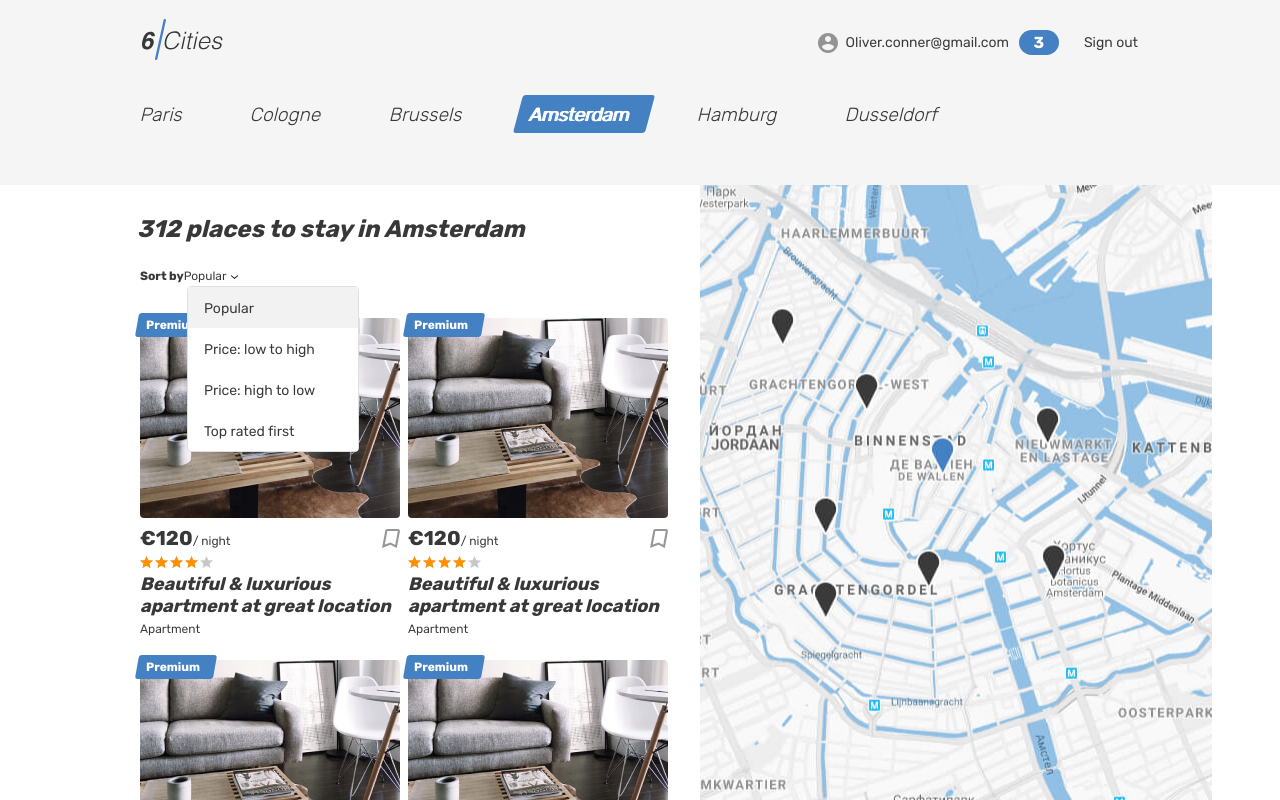
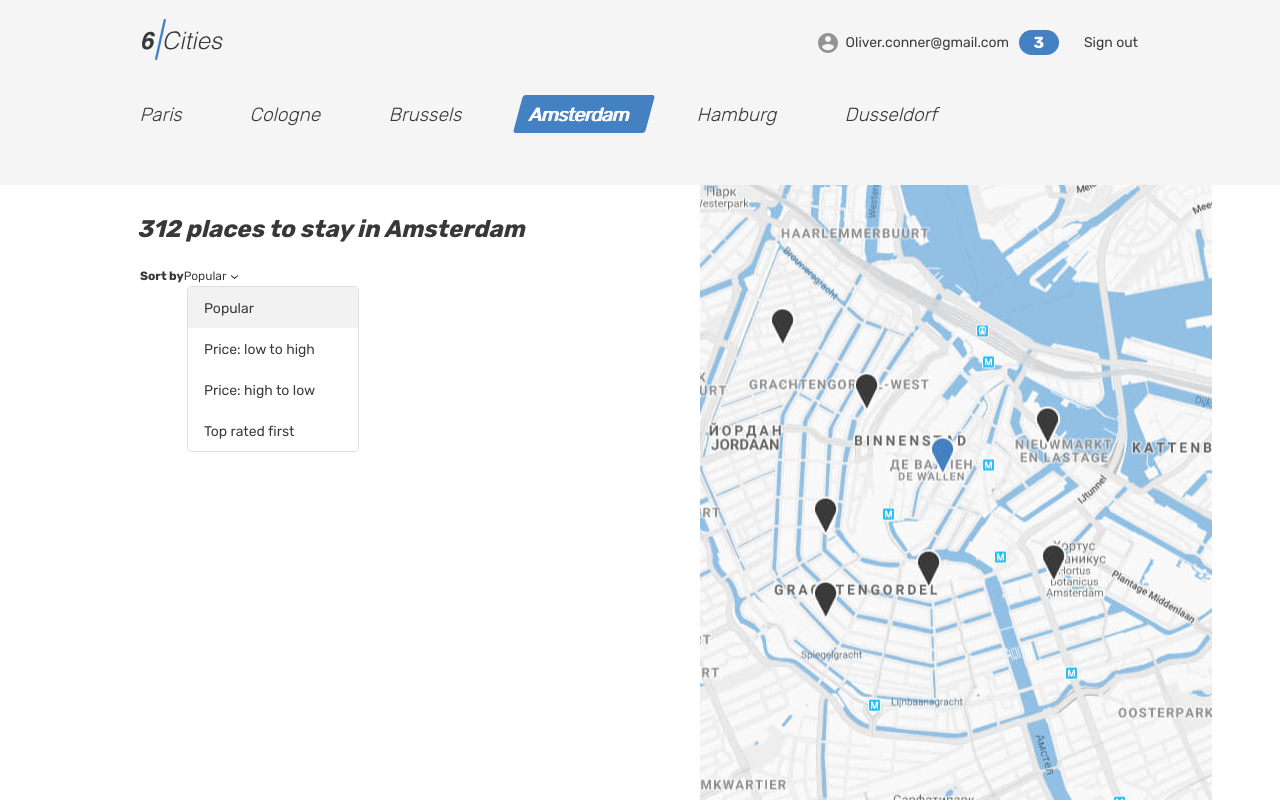
Before and after one commit to v-v-belikov/quokka-configuration, a React (Vite) app: page / in a window 1280 px wide. Built offline with nearby package versions, Linux system fonts and the light colour scheme.

Commit message:
вопрос по компонентам и отрисовки карточек

```diff
--- a/src/components/app.tsx
+++ b/src/components/app.tsx
@@ -15,6 +15,7 @@ type AppProps = {
 };
 
 function App({ countRentOffers, mockData }: AppProps) {
+  console.log(mockData);
   return (
     <HelmetProvider>
       <BrowserRouter>
@@ -24,7 +25,7 @@ function App({ countRentOffers, mockData }: AppProps) {
             element={<MainPage countRentOffers={countRentOffers} />}
           />
           <Route path={AppRoute.Login} element={<Login />} />
-          <Route path={`${AppRoute.Offer}/:id`} element={<Offer />} mockData={mockData}/>
+          <Route path={`${AppRoute.Offer}/:id`} element={<Offer />}/>
           <Route
             path={AppRoute.Favorites}
             element={
--- a/src/components/cities-card.tsx
+++ b/src/components/cities-card.tsx
@@ -1,21 +1,33 @@
-function CitiesCard() {
+import { OfferType } from '../types';
+
+function CitiesCard({
+  image,
+  header,
+  isPrime,
+  isFavorit,
+  housingType,
+  costPerNight,
+  id,
+}: OfferType) {
   return (
-    <article className="cities__card place-card">
-      <div className="place-card__mark">
-        <span>Premium</span>
-      </div>
+    <article className="cities__card place-card" id={`${id}`}>
+      {isPrime && (
+        <div className="place-card__mark">
+          <span>Premium</span>
+        </div>
+      )}
       <div className="cities__image-wrapper place-card__image-wrapper">
         <a href="#">
-          <img className="place-card__image" src="img/apartment-01.jpg" width="260" height="200" alt="Place image"/>
+          <img className="place-card__image" src={image} width="260" height="200" alt="Place image"/>
         </a>
       </div>
       <div className="place-card__info">
         <div className="place-card__price-wrapper">
           <div className="place-card__price">
-            <b className="place-card__price-value">&euro;120</b>
+            <b className="place-card__price-value">&euro;{costPerNight}</b>
             <span className="place-card__price-text">&#47;&nbsp;night</span>
           </div>
-          <button className="place-card__bookmark-button button" type="button">
+          <button className={`place-card__bookmark-button ${isFavorit && 'place-card__bookmark-button--active'} button`} type="button">
             <svg className="place-card__bookmark-icon" width="18" height="19">
               <use xlinkHref="#icon-bookmark"></use>
             </svg>
@@ -29,9 +41,9 @@ function CitiesCard() {
           </div>
         </div>
         <h2 className="place-card__name">
-          <a href="#">Beautiful &amp; luxurious apartment at great location</a>
+          <a href="#">{header}</a>
         </h2>
-        <p className="place-card__type">Apartment</p>
+        <p className="place-card__type">{housingType}</p>
       </div>
     </article>);
 }
--- a/src/components/mocks/offers.ts
+++ b/src/components/mocks/offers.ts
@@ -1,8 +1,8 @@
 import { OfferType } from '../../types';
 
 function generateMultipleOffers(count: number) :OfferType[] {
-  const images = ['img/1.jpg', 'img/2.jpg', 'img/3.jpg', 'img/4.jpg'];
-  const headers = ['Small comfortable room', 'Luxurious Beachfront Villa', 'Cozy Mountain Cabin', 'Downtown Loft in the City'];
+  const images = ['../img/apartment-01.jpg', '../img/apartment-02.jpg', '../img/apartment-03.jpg', '../img/room.jpg'];
+  const headers = ['Small comfortable apartment', 'Luxurious Beachfront room', 'Cozy Mountain Cabin', 'Downtown Loft in the City'];
   const descriptions = [
     'Offering a terrace or balcony with views of the sea and mountain.',
     'Stunning villa with private pool and beachfront views.',
@@ -11,12 +11,12 @@ function generateMultipleOffers(count: number) :OfferType[] {
   ];
   const isPrimeValues = [true, false, true, false];
   const isFavoritValues = [true, false, true, false];
-  const housingTypes = ['apartment', 'villa', 'cabin', 'apartment'];
+  const housingTypes = ['apartment', 'room', 'house', 'hotel'];
   const ratings = [4.5, 4.2, 4.0, 4.7];
   const bedroomQuantities = [3, 5, 2, 1];
   const maxGuestValues = [5, 10, 3, 4];
-  const costPerNightValues = ['100€', '150€', '80€', '120€'];
-  const cities = ['Брюссель', 'Париж', 'Гамбург', 'Амстердам'];
+  const costPerNightValues = [100, 150, 80, 120];
+  const cities = ['Brussels', 'Paris', 'Hamburg', 'Amsterdam'];
   const cityCoordinates = [
     { latitude: 50.8503, longitude: 4.3517, zoom: 10 },
     { latitude: 48.8566, longitude: 2.3522, zoom: 12 },
--- a/src/pages/main.tsx
+++ b/src/pages/main.tsx
@@ -1,6 +1,6 @@
 /* eslint-disable react/no-array-index-key */
 
-import CitiesCard from '../components/cities-card';
+
 import { Helmet } from 'react-helmet-async';
 
 type MainPageProps = {
@@ -8,7 +8,7 @@ type MainPageProps = {
 };
 
 function MainPage({ countRentOffers }: MainPageProps) {
-  const citiesCards = Array.from({ length: countRentOffers });
+
 
   return (
     <div className="page page--gray page--main">
@@ -124,7 +124,7 @@ function MainPage({ countRentOffers }: MainPageProps) {
                 </ul>
               </form>
               <div className="cities__places-list places__list tabs__content">
-                {citiesCards.map((_, index: number) => (<CitiesCard key={index} />))}
+
               </div>
             </section>
             <div className="cities__right-section">
--- a/src/pages/offer.tsx
+++ b/src/pages/offer.tsx
@@ -1,4 +1,8 @@
 import { Helmet } from 'react-helmet-async';
+
+// type OfferProps = {
+//   mockDataCard: object;
+// }
 
 function Offer () {
   return (
--- a/src/types.ts
+++ b/src/types.ts
@@ -17,7 +17,7 @@ export type Host = {
 }
 
 export type OfferType = {
-  image: string|string[];
+  image: string;
   header: string;
   description: string;
   isPrime: boolean;
@@ -26,7 +26,7 @@ export type OfferType = {
   rating: number;
   bedroomQuantity: number;
   maxGuest: number;
-  costPerNight: string;
+  costPerNight: number;
   city: City;
   host: Host;
   reviews: number;
```
Also changed, not shown: src/components/card-list.tsx (added, +11 -0 lines).
